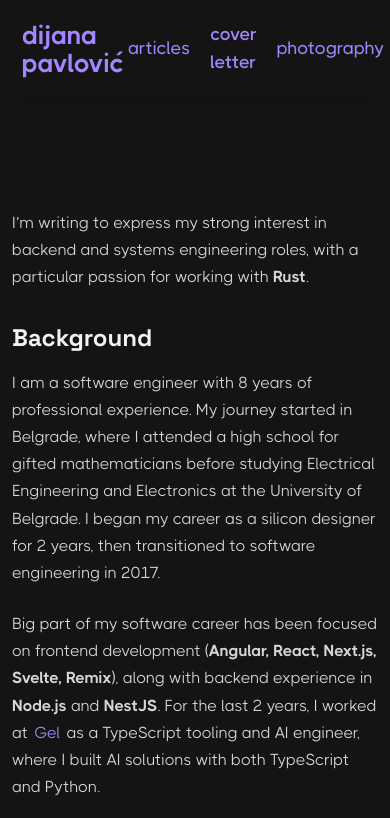
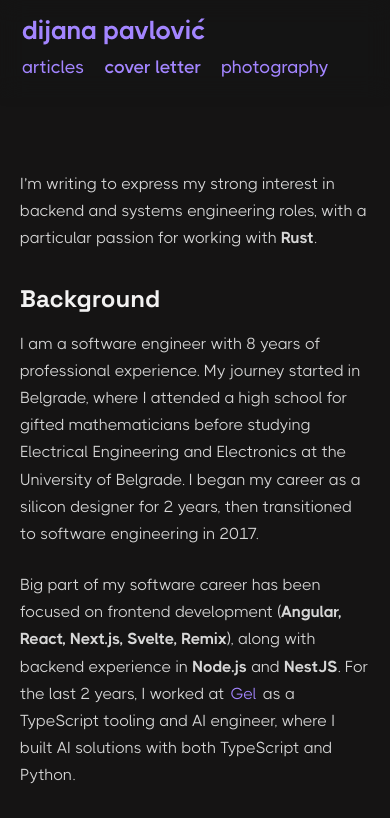
Before and after one commit to diksipav/diksipav, a Next.js app: page /cover-letter in a window 390 px wide. Shown: the top 818 px of the page. Built offline with nearby package versions, Linux system fonts and the light colour scheme.

Commit message:
update nav

```diff
--- a/app/components/Header.tsx
+++ b/app/components/Header.tsx
@@ -9,15 +9,15 @@ const Header = () => {
 
   return (
     <div
-      className={`sticky px-5 md:px-11 top-0 z-20 transition-all duration-300 shadow-[0_4px_6px_-1px_rgba(20,20,20,0.1)] bg-background/90 backdrop-blur-md
+      className={`sticky px-5 md:px-11 top-0 z-20 transition-all duration-300 shadow-[0_4px_6px_-1px_rgba(20,20,20,0.1)] bg-background/90 backdrop-blur-md py-4 md:py-5
         ${isHomePage ? 'md:bg-transparent md:shadow-none' : ''}
       `}
     >
       <div className="relative">
-        <div className="flex justify-between items-center relative h-full">
+        <div className="md:flex md:justify-between md:items-center md:relative md:h-full">
           <Link
             href="/"
-            className="font-thicccboi text-[26px] leading-7 font-bold md:text-[32px] md:leading-10 py-5 h-full border-b-0 hover:border-b-0 w-28 md:w-fit"
+            className="font-thicccboi text-[26px] leading-7 font-bold md:text-[32px] md:leading-10 h-full border-b-0 hover:border-b-0 w-28 md:w-fit"
           >
             dijana pavlović
           </Link>
--- a/app/components/Nav.tsx
+++ b/app/components/Nav.tsx
@@ -7,7 +7,7 @@ const Nav = () => {
   };
 
   return (
-    <div className="flex items-center gap-x-4 sm:gap-x-6 z-[1] relative justify-end py-5 h-full">
+    <div className="flex items-center gap-x-4 sm:gap-x-6 z-[1] relative justify-end pt-2 md:pt-5 h-full">
       <Link
         href="/articles"
         className={`text-lg hover:cursor-pointer ${
--- a/app/cover-letter/page.tsx
+++ b/app/cover-letter/page.tsx
@@ -6,7 +6,7 @@ import type { Metadata } from 'next';
 
 export const metadata: Metadata = {
   title: 'Cover Letter | Dijana Pavlovic',
-  description: 'My professional achievements and journey',
+  description: 'My journey toward system engineering in Rust.',
 };
 
 async function getCoverLetter() {
@@ -24,7 +24,7 @@ export default async function CoverLetterPage() {
   const content = await getCoverLetter();
 
   return (
-    <div className="px-3 sm:px-5 md:px-11 min-h-[calc(100vh-80px-35px)] my-20">
+    <div className="px-5 sm:px-11 min-h-[calc(100vh-80px-35px)] my-10 md:my-20">
       <div className="max-w-4xl mx-auto py-8">
         <article className="prose prose-invert dark:prose-dark lg:prose-xl max-w-none">
           <ReactMarkdown remarkPlugins={[remarkGfm]}>{content}</ReactMarkdown>
--- a/public/content/cover-letter.md
+++ b/public/content/cover-letter.md
@@ -31,4 +31,4 @@ I’m also preparing to contribute to:
 - Maybe will also contribute to [Tokio](https://tokio.rs/) or some other projects I discover.
 
 ## Why Rust & Systems Work
-While I’ve built a career in frontend and AI, my long-term aspiration has always been to design performant systems and solve challenging engineering problems. I’m looking for a role where I can apply my experience, continue learning, and grow within a Rust-focused team.
+While I’ve built a career in frontend and AI, my long-term aspiration has always been to design performant systems and solve challenging engineering problems. I’m looking for a role where I can apply my experience, continue learning, and grow within a Rust-focused team. I am also open to full-stack work. It is not that I don't like FE or tooling work—I enjoy programming in general and I am grateful for all the knowledge and skills I have picked up until now. I just want to spend time perfecting my skills in a slightly different area of programming.
```
